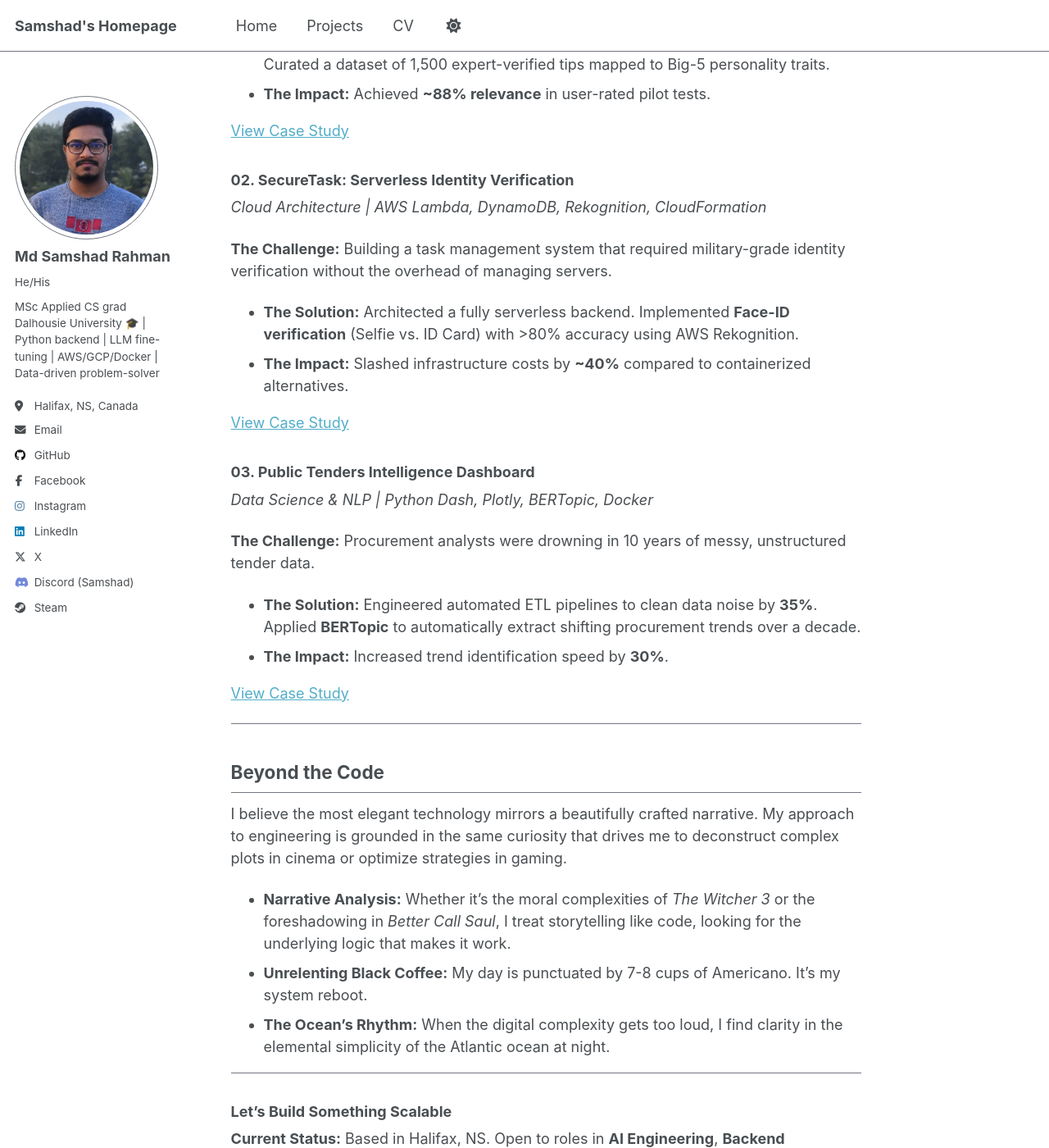
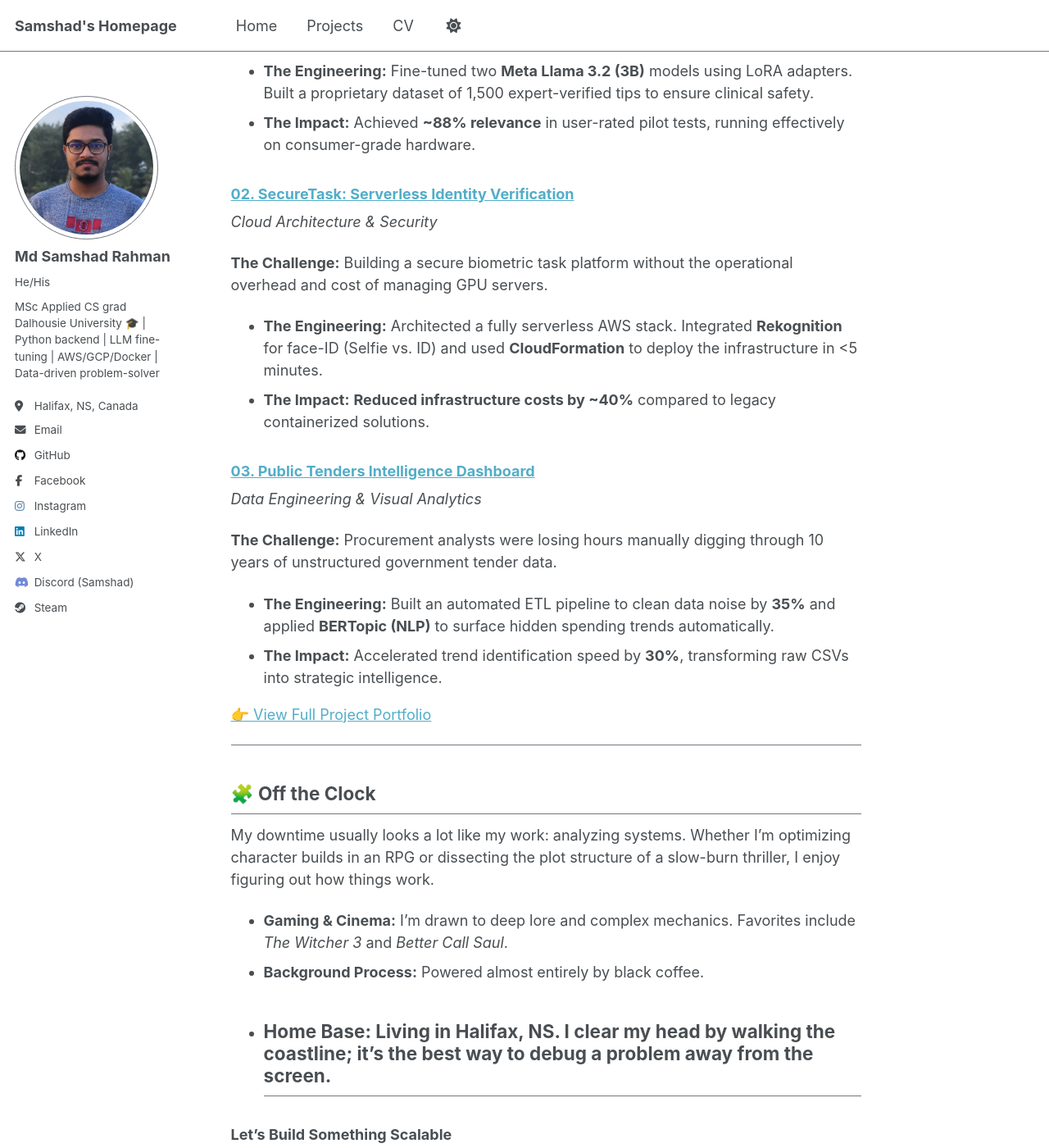
Before and after one commit to samshad/samshad, a Jekyll site: the page built from _pages/about.md, in a window 1280 px wide and 1400 px high, scrolled down 902 px. Shown: the whole window at 82% size. Built offline with Jekyll 4.4.1, drawn with Linux system fonts in a browser that asks for light colours; some of the changed text lies outside the part shown.

Commit message:
feat: revamp about page with updated title, description, and technical details

```diff
--- a/_pages/about.md
+++ b/_pages/about.md
@@ -1,70 +1,70 @@
 ---
 permalink: /
-title: "Hey there! This is Samshad 👋"
-description: "AI & Backend Solutions Engineer. Fine-tuning Llama 3 LLMs and architecting serverless AWS systems that cut costs by 40%. Bridging Statistical Rigor & Scalable Engineering"
-keywords: ["Samshad", "Md Samshad", "Md Samshad Rahman", "Samshadru", "mdsamshad", "Samshad Rahman", "AI Engineer", "Backend Developer", "AWS Serverless", "LLM Fine-tuning", "Llama 3", "Python", "FastAPI", "Shamshad", "Shamsad"]
+title: "Md Samshad Rahman | AI & Backend Solutions Engineer"
+description: "Bridging Statistical Rigor & Scalable Engineering. Specializing in LLM Fine-tuning, Serverless AWS Architecture, and Cost-Optimized Backend Systems."
+keywords: ["Samshad", "Md Samshad Rahman", "AI Engineer", "Backend Developer", "AWS Serverless", "LLM Fine-tuning", "Llama 3", "Python", "FastAPI", "Data Engineering"]
 author_profile: true
 redirect_from:
   - /about/
   - /about.html
 ---
 
-**I am an AI & Backend Solutions Engineer with a dual background in Applied Statistics and Computer Science.**
+**Turning Complex Data Science into Production-Grade Software.**
 
-I don't just build models; I deploy them. My focus is on architecting production-grade systems, from fine-tuning LLMs for specialized tasks to building serverless AWS backends that scale effortlessly.
+I am a Solutions Engineer with a dual background in **Applied Statistics** and **Computer Science**. My expertise lies in the "messy middle" of modern tech: taking a theoretical model or a raw business need and engineering a robust, scalable, and cost-effective production system around it.
+
+Whether it's fine-tuning Llama 3 on a budget or architecting an event-driven AWS backend that scales to zero, I build software that solves business problems.
 
 ---
 
-## The Tech Stack
+## 🛠️ Technical Arsenal
 
-* **Artificial Intelligence:** LLM Fine-Tuning (Llama 3.2, LoRA, UnslothAI), NLP (spaCy, BERTopic), AWS Rekognition.
-* **Backend Engineering:** Python (FastAPI, Django), RESTful APIs, Microservices.
-* **Cloud & DevOps:** AWS (Lambda, DynamoDB, API Gateway, ECS, S3), Docker, GitHub Actions CI/CD.
-* **Data Science:** PostgreSQL, ETL Pipelines, Dash/Plotly Visualization.
+| Domain | Key Technologies |
+| :--- | :--- |
+| **AI & LLM Engineering** | Llama 3.2 (Fine-tuning), LoRA/UnslothAI, RAG Pipelines, spaCy, BERTopic |
+| **Cloud Architecture** | **AWS Serverless** (Lambda, DynamoDB Streams, API Gateway), CloudFormation (IaC) |
+| **Backend & DevOps** | Python (FastAPI/Django), Docker, GitHub Actions CI/CD, PostgreSQL |
+| **Data Engineering** | ETL Pipelines, Web Scraping (Selenium), Visual Analytics (Dash/Plotly) |
 
 ---
 
-## Featured Engineering
+## 🚀 Featured Engineering
 
-### 01. AI-Powered Mindful Eating App (Capstone)
-*Full-Stack AI Application | React Native, FastAPI, Llama 3.2, PostgreSQL*
+### [01. AI-Powered Mindful Eating Companion](/portfolio/1-mindful-eating-app/)
+*Generative AI & Mobile Engineering*
 
-**The Challenge:** Generic AI advice wasn't enough. I needed a system that could understand user personality traits and deliver hyper-personalized dietary guidance on edge devices.
-* **The Solution:** Fine-tuned two **Meta Llama 3.2 (3B)** models using LoRA/Unsloth. Curated a dataset of 1,500 expert-verified tips mapped to Big-5 personality traits.
-* **The Impact:** Achieved **~88% relevance** in user-rated pilot tests.
+**The Challenge:** Generic health apps lack context. I needed a system that could "read" user personality and adapt its advice dynamically.
+* **The Engineering:** Fine-tuned two **Meta Llama 3.2 (3B)** models using LoRA adapters. Built a proprietary dataset of 1,500 expert-verified tips to ensure clinical safety.
+* **The Impact:** Achieved **~88% relevance** in user-rated pilot tests, running effectively on consumer-grade hardware.
 
-[View Case Study](/portfolio/1-mindful-eating-app/)
+### [02. SecureTask: Serverless Identity Verification](/portfolio/4-SecureTask/)
+*Cloud Architecture & Security*
 
-### 02. SecureTask: Serverless Identity Verification
-*Cloud Architecture | AWS Lambda, DynamoDB, Rekognition, CloudFormation*
+**The Challenge:** Building a secure biometric task platform without the operational overhead and cost of managing GPU servers.
+* **The Engineering:** Architected a fully serverless AWS stack. Integrated **Rekognition** for face-ID (Selfie vs. ID) and used **CloudFormation** to deploy the infrastructure in <5 minutes.
+* **The Impact:** **Reduced infrastructure costs by ~40%** compared to legacy containerized solutions.
 
-**The Challenge:** Building a task management system that required military-grade identity verification without the overhead of managing servers.
-* **The Solution:** Architected a fully serverless backend. Implemented **Face-ID verification** (Selfie vs. ID Card) with >80% accuracy using AWS Rekognition.
-* **The Impact:** Slashed infrastructure costs by **~40%** compared to containerized alternatives.
+### [03. Public Tenders Intelligence Dashboard](/portfolio/2-public-tenders-dashboard/)
+*Data Engineering & Visual Analytics*
 
-[View Case Study](/portfolio/4-SecureTask/)
+**The Challenge:** Procurement analysts were losing hours manually digging through 10 years of unstructured government tender data.
+* **The Engineering:** Built an automated ETL pipeline to clean data noise by **35%** and applied **BERTopic (NLP)** to surface hidden spending trends automatically.
+* **The Impact:** Accelerated trend identification speed by **30%**, transforming raw CSVs into strategic intelligence.
 
-### 03. Public Tenders Intelligence Dashboard
-*Data Science & NLP | Python Dash, Plotly, BERTopic, Docker*
-
-**The Challenge:** Procurement analysts were drowning in 10 years of messy, unstructured tender data.
-* **The Solution:** Engineered automated ETL pipelines to clean data noise by **35%**. Applied **BERTopic** to automatically extract shifting procurement trends over a decade.
-* **The Impact:** Increased trend identification speed by **30%**.
-
-[View Case Study](/portfolio/2-public-tenders-dashboard/)
+[👉 View Full Project Portfolio](/portfolio/)
 
 ---
 
-## Beyond the Code
+## 🧩 Off the Clock
 
-I believe the most elegant technology mirrors a beautifully crafted narrative. My approach to engineering is grounded in the same curiosity that drives me to deconstruct complex plots in cinema or optimize strategies in gaming.
+My downtime usually looks a lot like my work: analyzing systems. Whether I'm optimizing character builds in an RPG or dissecting the plot structure of a slow-burn thriller, I enjoy figuring out how things work.
 
-* **Narrative Analysis:** Whether it's the moral complexities of *The Witcher 3* or the foreshadowing in *Better Call Saul*, I treat storytelling like code, looking for the underlying logic that makes it work.
-* **Unrelenting Black Coffee:** My day is punctuated by 7-8 cups of Americano. It’s my system reboot.
-* **The Ocean's Rhythm:** When the digital complexity gets too loud, I find clarity in the elemental simplicity of the Atlantic ocean at night.
-
+* **Gaming & Cinema:** I’m drawn to deep lore and complex mechanics. Favorites include *The Witcher 3* and *Better Call Saul*.
+* **Background Process:** Powered almost entirely by black coffee.
+* **Home Base:** Living in **Halifax, NS**. I clear my head by walking the coastline; it's the best way to debug a problem away from the screen.
 ---
 
 ### Let's Build Something Scalable
 
-**Current Status:** Based in Halifax, NS. Open to roles in **AI Engineering**, **Backend Development**, and **Cloud Architecture**.
+**Current Status:** Based in Halifax, NS.
+**Open To:** Roles in **AI Engineering**, **Backend Development**, and **Cloud Architecture**.
```
